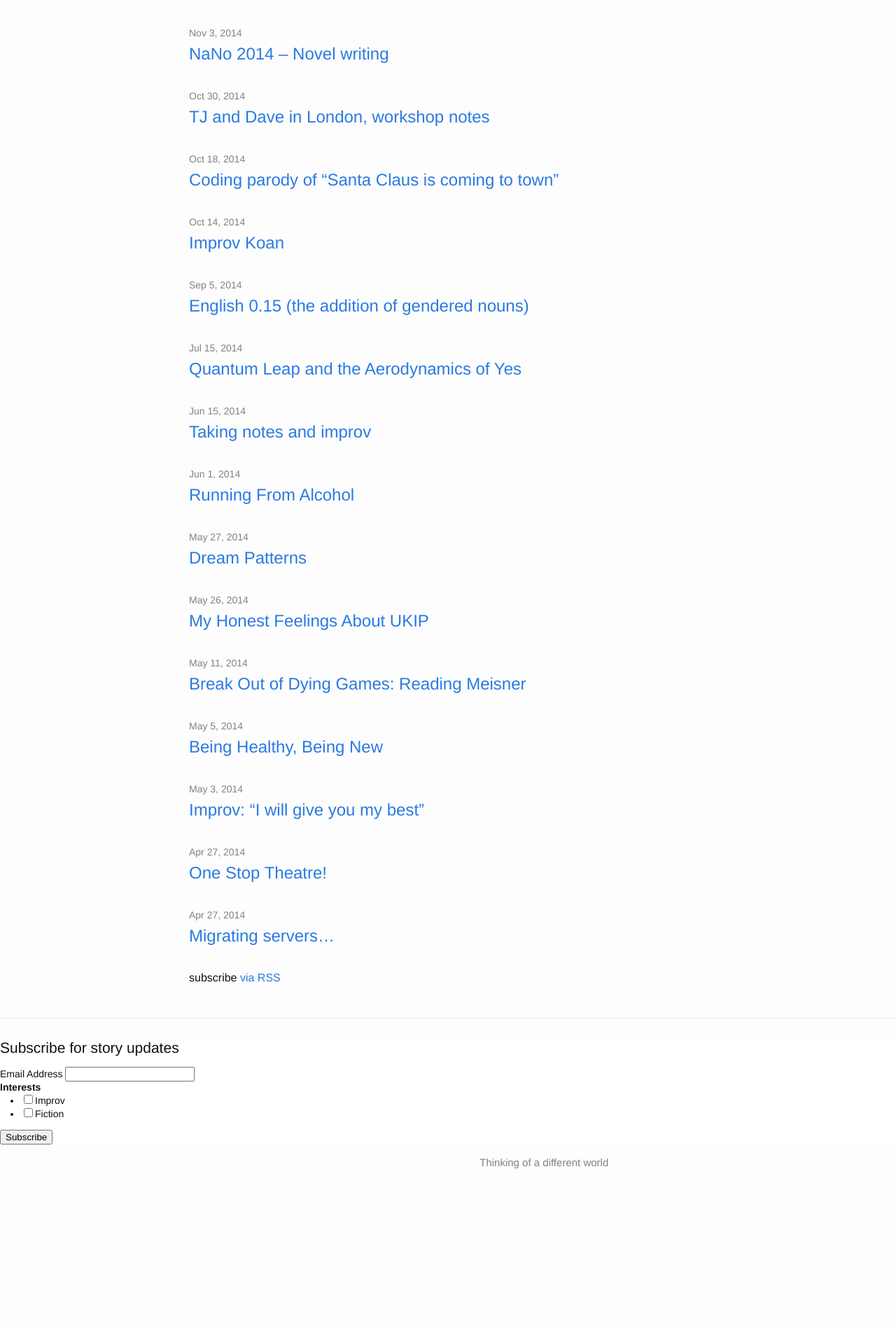
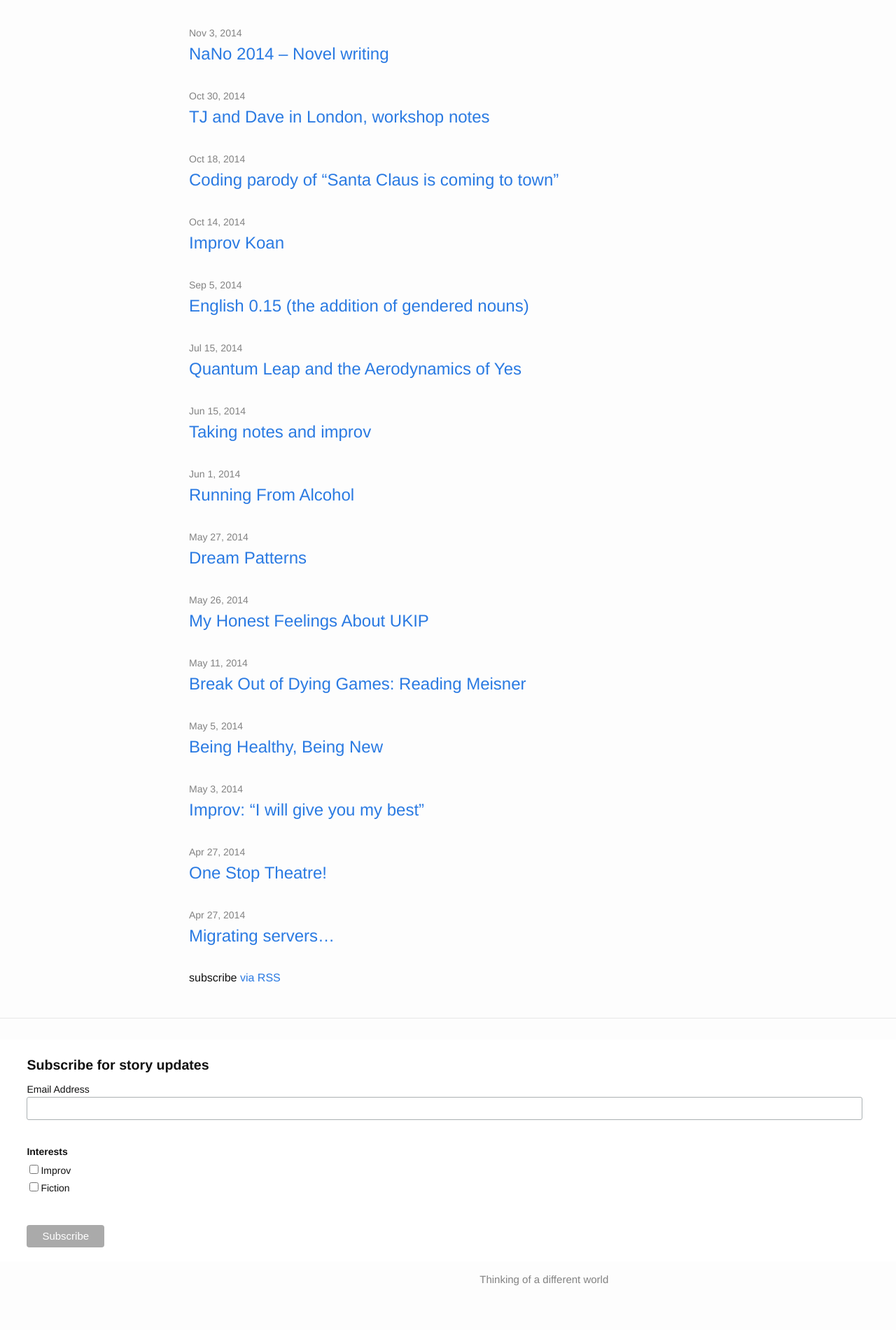
Before and after one commit to CaraJDonnelly/CaraJDonnelly.github.io, a Jekyll site: the page built from index.html, in a window 1280 px wide. Shown: the part 3468-5368 px from the top of the page at 70% size. Built offline with Jekyll 4.4.1, drawn with Linux system fonts in a browser that asks for light colours; comment, search, counter and statistics services are not loaded; before the commit the page ends 5201 px from its top, so only the background shows below that.

Commit message:
Pull mailchimp css for cache age control.

```diff
--- a/_includes/head_mailchimp.html
+++ b/_includes/head_mailchimp.html
@@ -1,4 +1,4 @@
-<link href="//cdn-images.mailchimp.com/embedcode/classic-10_7.css" rel="stylesheet" type="text/css">
+<link href="/css/cached/classic-10_7.css" rel="stylesheet" type="text/css">
 <style type="text/css">
 	#mc_embed_signup{background:#fff; clear:left; font:14px Helvetica,Arial,sans-serif; }
 </style>
--- /dev/null
+++ b/css/cached/classic-10_7.css
@@ -0,0 +1,46 @@
+/* MailChimp Form Embed Code - Classic - 12/17/2015 v10.7 */
+#mc_embed_signup form {display:block; position:relative; text-align:left; padding:10px 0 10px 3%}
+#mc_embed_signup h2 {font-weight:bold; padding:0; margin:15px 0; font-size:1.4em;}
+#mc_embed_signup input {border: 1px solid #ABB0B2; -webkit-border-radius: 3px; -moz-border-radius: 3px; border-radius: 3px;}
+#mc_embed_signup input[type=checkbox]{-webkit-appearance:checkbox;}
+#mc_embed_signup input[type=radio]{-webkit-appearance:radio;}
+#mc_embed_signup input:focus {border-color:#333;}
+#mc_embed_signup .button {clear:both; background-color: #aaa; border: 0 none; border-radius:4px; transition: all 0.23s ease-in-out 0s; color: #FFFFFF; cursor: pointer; display: inline-block; font-size:15px; font-weight: normal; height: 32px; line-height: 32px; margin: 0 5px 10px 0; padding: 0 22px; text-align: center; text-decoration: none; vertical-align: top; white-space: nowrap; width: auto;}
+#mc_embed_signup .button:hover {background-color:#777;}
+#mc_embed_signup .small-meta {font-size: 11px;}
+#mc_embed_signup .nowrap {white-space:nowrap;}
+
+#mc_embed_signup .mc-field-group {clear:left; position:relative; width:96%; padding-bottom:3%; min-height:50px;}
+#mc_embed_signup .size1of2 {clear:none; float:left; display:inline-block; width:46%; margin-right:4%;}
+* html #mc_embed_signup .size1of2 {margin-right:2%; /* Fix for IE6 double margins. */}
+#mc_embed_signup .mc-field-group label {display:block; margin-bottom:3px;}
+#mc_embed_signup .mc-field-group input {display:block; width:100%; padding:8px 0; text-indent:2%;}
+#mc_embed_signup .mc-field-group select {display:inline-block; width:99%; padding:5px 0; margin-bottom:2px;}
+
+#mc_embed_signup .datefield, #mc_embed_signup .phonefield-us{padding:5px 0;}
+#mc_embed_signup .datefield input, #mc_embed_signup .phonefield-us input{display:inline; width:60px; margin:0 2px; letter-spacing:1px; text-align:center; padding:5px 0 2px 0;}
+#mc_embed_signup .phonefield-us .phonearea input, #mc_embed_signup .phonefield-us .phonedetail1 input{width:40px;}
+#mc_embed_signup .datefield .monthfield input, #mc_embed_signup .datefield .dayfield input{width:30px;}
+#mc_embed_signup .datefield label, #mc_embed_signup .phonefield-us label{display:none;}
+
+#mc_embed_signup .indicates-required {text-align:right; font-size:11px; margin-right:4%;}
+#mc_embed_signup .asterisk {color:#e85c41; font-size:150%; font-weight:normal; position:relative; top:5px;}
+#mc_embed_signup .clear {clear:both;}
+
+#mc_embed_signup .mc-field-group.input-group ul {margin:0; padding:5px 0; list-style:none;}
+#mc_embed_signup .mc-field-group.input-group ul li {display:block; padding:3px 0; margin:0;}
+#mc_embed_signup .mc-field-group.input-group label {display:inline;}
+#mc_embed_signup .mc-field-group.input-group input {display:inline; width:auto; border:none;}
+
+#mc_embed_signup div#mce-responses {float:left; top:-1.4em; padding:0em .5em 0em .5em; overflow:hidden; width:90%; margin: 0 5%; clear: both;}
+#mc_embed_signup div.response {margin:1em 0; padding:1em .5em .5em 0; font-weight:bold; float:left; top:-1.5em; z-index:1; width:80%;}
+#mc_embed_signup #mce-error-response {display:none;}
+#mc_embed_signup #mce-success-response {color:#529214; display:none;}
+#mc_embed_signup label.error {display:block; float:none; width:auto; margin-left:1.05em; text-align:left; padding:.5em 0;}
+
+#mc-embedded-subscribe {clear:both; width:auto; display:block; margin:1em 0 1em 5%;}
+#mc_embed_signup #num-subscribers {font-size:1.1em;}
+#mc_embed_signup #num-subscribers span {padding:.5em; border:1px solid #ccc; margin-right:.5em; font-weight:bold;}
+
+#mc_embed_signup #mc-embedded-subscribe-form div.mce_inline_error {display:inline-block; margin:2px 0 1em 0; padding:5px 10px; background-color:rgba(255,255,255,0.85); -webkit-border-radius: 3px; -moz-border-radius: 3px; border-radius: 3px; font-size:14px; font-weight:normal; z-index:1; color:#e85c41;}
+#mc_embed_signup #mc-embedded-subscribe-form input.mce_inline_error {border:2px solid #e85c41;}
```
Also changed, not shown: 1 other file.
